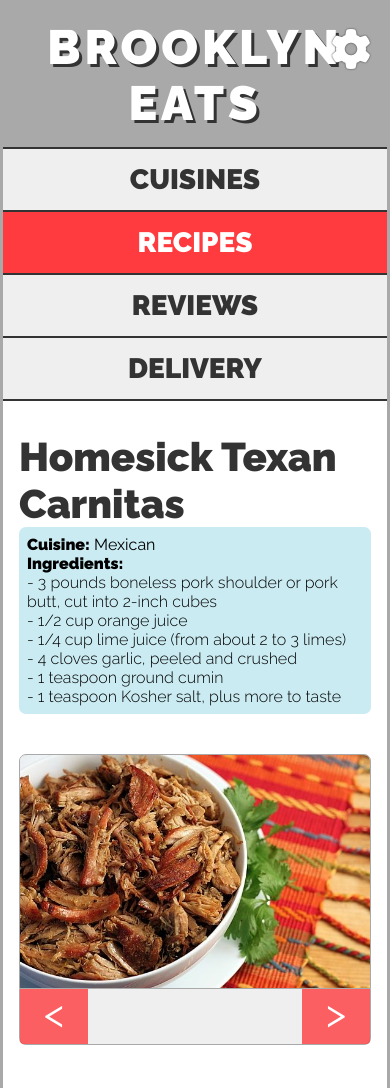
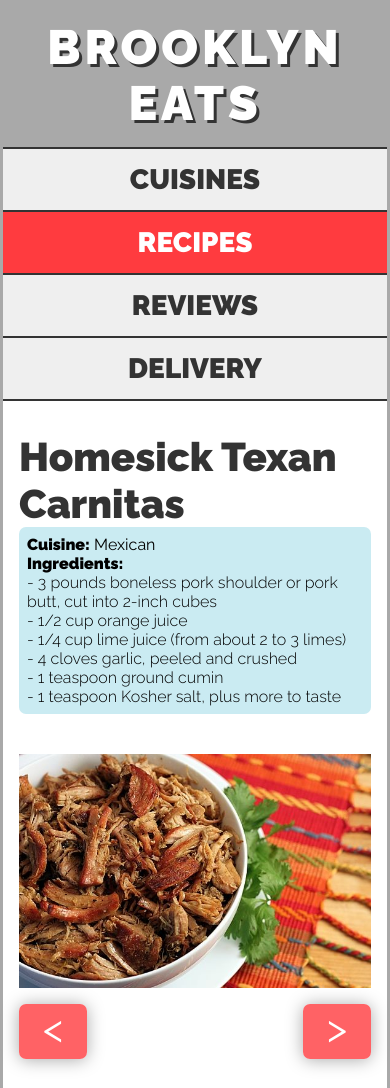
Before and after one commit to jacobcapshaw/brooklyn_eats, a website: page app/carnitas.html in a window 390 px wide. Shown: the top 1088 px of the page. Drawn offline with nearby package versions, Linux system fonts and the light colour scheme; files that its build step writes are made by us from their sources.

Commit message:
update styles and set up deployment

```diff
--- a/package.json
+++ b/package.json
@@ -20,6 +20,7 @@
     "browser-sync": "^2.17.0",
     "gulp": "^3.9.1",
     "gulp-sass": "^2.3.2",
+    "gulp-sftp": "^0.1.5",
     "gulp-sourcemaps": "^1.6.0"
   }
 }
--- a/scss/imports/_basics.scss
+++ b/scss/imports/_basics.scss
@@ -113,20 +113,19 @@ nav {
 
   .account {
     position: absolute;
-    display: block;
+    display: none;
     color: white;
     margin-top: auto;
     font-size: 2.5rem;
     margin-bottom: .25rem;
     margin-right: 1rem;
-    top: 1.4%;
-    right: 0px;
+    // top: 1.4%;
+    // right: 0px;
 
     @media (min-width: 48em) {
       display: inline-block;
       position: static;
     }
-
 
     :hover {
       background-color: transparent;
@@ -369,9 +368,9 @@ p.byline {
     // box-shadow: 0 1px 17px $primary;
     // border: 2px solid $dark-gray;
     // padding-bottom: 2em;
-    border: 1px solid $primary;
+    // border: 1px solid $primary;
     // border-bottom: none;
-    border-radius: 7px 7px 0 0;
+    // border-radius: 7px 7px 0 0;
 
     @media (min-width: 47em) {
       max-width: 572px;
@@ -387,17 +386,18 @@ p.byline {
   font-size: 2.5em;
   margin: auto;
   max-width: 572px;
-  border: 1px solid $primary;
-  border-top: none;
-  border-radius: 0 0 7px 7px;
-  background-color: $accent;
-  // margin-top: -1rem;
+  // border: 1px solid $primary;
+  // border-top: none;
+  // border-radius: 0 0 7px 7px;
+  // background-color: $accent;
+  margin-top: 1rem;
 
   a {
-    color: white;
+    color: $white;
     background-color: rgba(255, 59, 63, .8);
     padding: 0 1.5rem .5rem;
-    // box-shadow: 0 1px 17px $primary;
+    box-shadow: 0 1px 17px $primary;
+    border-radius: 7px;
     transition: background-color .09s ease-in-out;
     -webkit-transition: background-color .09s ease-in-out;
   }
@@ -410,12 +410,12 @@ p.byline {
 
   #moveLeft {
     margin-right: auto;
-    border-radius: 0 0 0 4px;
+    // border-radius: 0 0 0 4px;
   }
 
   #moveRight {
     margin-left: auto;
-    border-radius: 0 0 4px 0;
+    // border-radius: 0 0 4px 0;
   }
 
   #description {
```
Also changed, not shown: gulpfile.js (+14 -0 lines), 1 other file.
